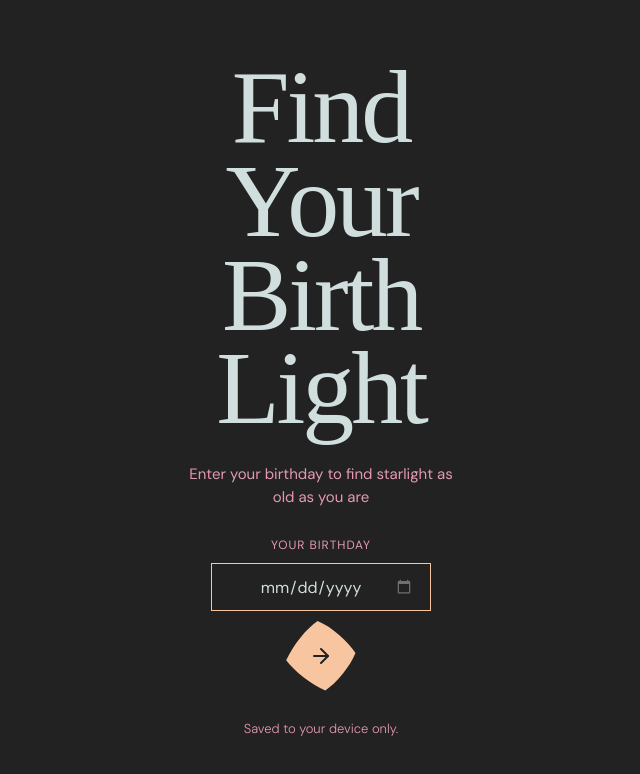
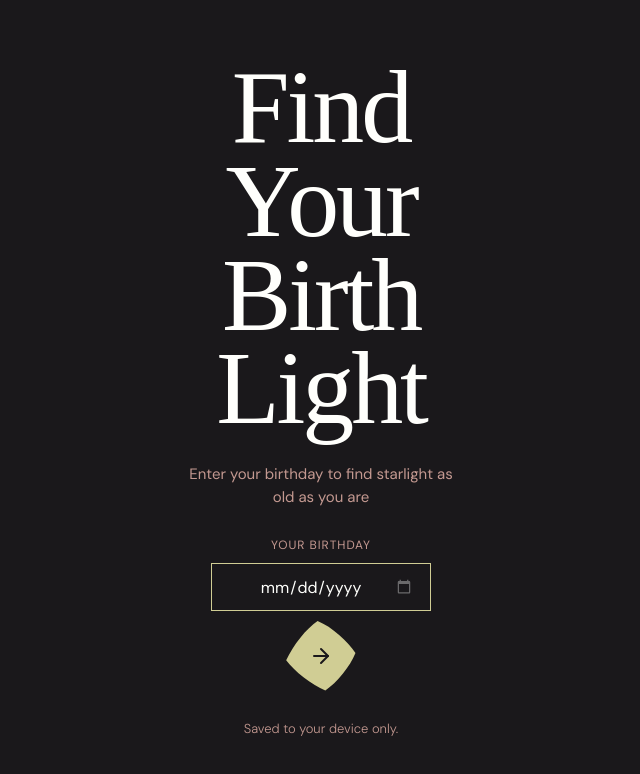
Before and after one commit to djnolan/birth-light, a React (Vite) app: page / in a window 1280 px wide. Shown: the top 774 px of the page, without its empty margins (319-959 px from the left). Built offline with nearby package versions, Linux system fonts and the light colour scheme; a web font is replaced by a local one.

Commit message:
Apply new color palette: Ink/Cream/Mauve/Olive

```diff
--- a/src/components/StarMap.jsx
+++ b/src/components/StarMap.jsx
@@ -184,8 +184,8 @@ export default function StarMap({ centerStar, isPanning = false, panDuration = 2
       const centerStar = activeTrans ? activeTrans.to : centerStarRef.current;
 
       const style = getComputedStyle(document.documentElement);
-      const bgColor = style.getPropertyValue('--bg').trim() || '#222222';
-      const [fgR, fgG, fgB] = hexToRgb(style.getPropertyValue('--fg').trim() || '#d1dede');
+      const bgColor = style.getPropertyValue('--bg').trim() || '#1a181b';
+      const [fgR, fgG, fgB] = hexToRgb(style.getPropertyValue('--fg').trim() || '#fffffc');
 
       ctx.fillStyle = bgColor;
       ctx.fillRect(0, 0, w, h);
--- a/src/index.css
+++ b/src/index.css
@@ -7,11 +7,11 @@
 }
 
 :root {
-  --bg: #222222;
-  --fg: #D1DEDE;
-  --muted: #E49AB0;
-  --accent: #F7C59F;
-  --line: rgba(228, 154, 176, 0.2);
+  --bg: #1A181B;
+  --fg: #FFFFFC;
+  --muted: #C49991;
+  --accent: #D0CD94;
+  --line: rgba(196, 153, 145, 0.2);
 }
 
 html, body, #root {
```
